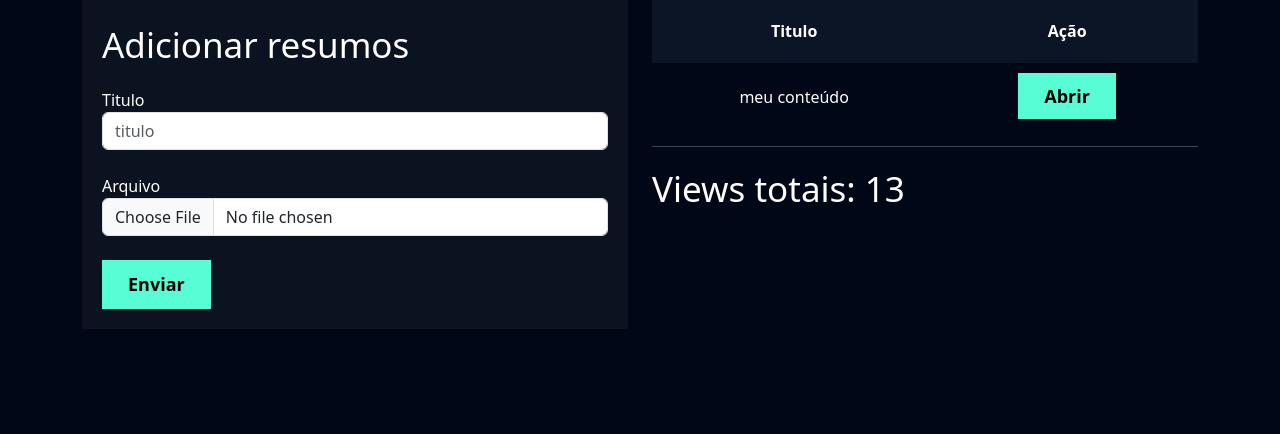
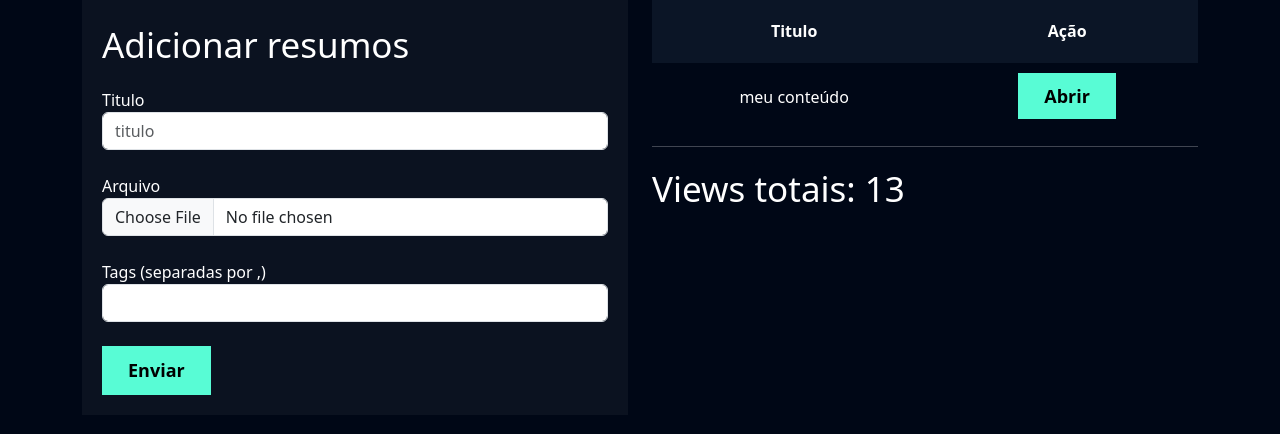
Before and after one commit to EduardaReis3332/PSW_9, a Django app: page /apostilas/adicionar_apostilas/ in a window 1280 px wide. Shown: the part 105-539 px from the top of the page. Run offline with Django 5.2, Linux system fonts and the light colour scheme; a user stored in the database is signed in; data comes from the database, SQL or seed files in the repository; both versions use the stored data as it was after the commit.

Commit message:
resolução de alguns TODO

```diff
--- a/apostilas/models.py
+++ b/apostilas/models.py
@@ -3,10 +3,17 @@ from django.contrib.auth.models import User
 
 # Create your models here.
 
+class Tags(models.Model):
+    name = models.CharField(max_length=100)
+
+    def __str__(self):
+        return self.name
+
 class Apostila(models.Model):
     user = models.ForeignKey(User, on_delete=models.DO_NOTHING)
     titulo = models.CharField(max_length=100)
     arquivo = models.FileField(upload_to='apostilas')
+    tags = models.ManyToManyField(Tags)
 
 
     def __str__(self):
--- a/apostilas/templates/adicionar_apostilas.html
+++ b/apostilas/templates/adicionar_apostilas.html
@@ -38,6 +38,9 @@
                         <label>Arquivo</label>
                         <input type="file" name="arquivo" class="form-control">
                         <br>
+                        <label>Tags (separadas por ,)</label>
+                        <input type="text" name="tags" class="form-control">
+                        <br>
                         <input type="submit" class="btn-cadastro" value="Enviar">
                     </form>
                 </div>
--- a/apostilas/views.py
+++ b/apostilas/views.py
@@ -1,5 +1,5 @@
 from django.shortcuts import render, redirect
-from .models import Apostila, ViewApostila
+from .models import Apostila, Tags, ViewApostila
 from django.contrib.messages import constants
 from django.contrib import messages
 
@@ -7,7 +7,7 @@ from django.contrib import messages
 def adicionar_apostilas(request):
     if request.method == 'GET':
         apostilas = Apostila.objects.filter(user=request.user)
-        #TODO: criar as tags
+
         views_totais = ViewApostila.objects.filter(apostila__user = request.user).count()
         return render(request, 'adicionar_apostilas.html', {'apostilas': apostilas, 'views_totais': views_totais})
 
@@ -17,6 +17,15 @@ def adicionar_apostilas(request):
         apostila = Apostila(user=request.user, titulo=titulo, arquivo=arquivo)
 
         apostila.save()
+
+        tags = request.POST.get("tags")
+        list_tags =  tags.split(", ")
+
+        for tag in list_tags:
+            nova_tag =  Tags(nome=tag)
+
+        nova_tag.save()
+        apostila.tags.add(nova_tag)
 
         messages.add_message(
             request, constants.SUCCESS, 'Apostila adicionada com sucesso.'
--- a/study_async/urls.py
+++ b/study_async/urls.py
@@ -1,4 +1,5 @@
 from django.contrib import admin
+from django.shortcuts import redirect
 from django.urls import include, path
 from django.conf import settings
 from django.conf.urls.static import static
@@ -8,4 +9,5 @@ urlpatterns = [
     path('usuarios/', include('usuarios.urls')),
     path('flashcard/', include('flashcard.urls')),
     path('apostilas/', include('apostilas.urls')),
+    path('', lambda request: redirect('/flashcard/novo_flashcard'))
 ] + static(settings.MEDIA_URL, document_root=settings.MEDIA_ROOT)
--- a/templates/partials/header.html
+++ b/templates/partials/header.html
@@ -16,7 +16,7 @@
           </ul>
         </li>
         <li class="nav-item">
-          <a class="nav-link" href="">Apostilas</a>
+          <a class="nav-link" href="{% url "adicionar_apostilas" %}">Apostilas</a>
         </li>
       </ul>
     </div>
```
Also changed, not shown: flashcard/models.py (+7 -0 lines), flashcard/templates/listar_desafio.html (+9 -3 lines), flashcard/views.py (+15 -9 lines), db.sqlite3.
